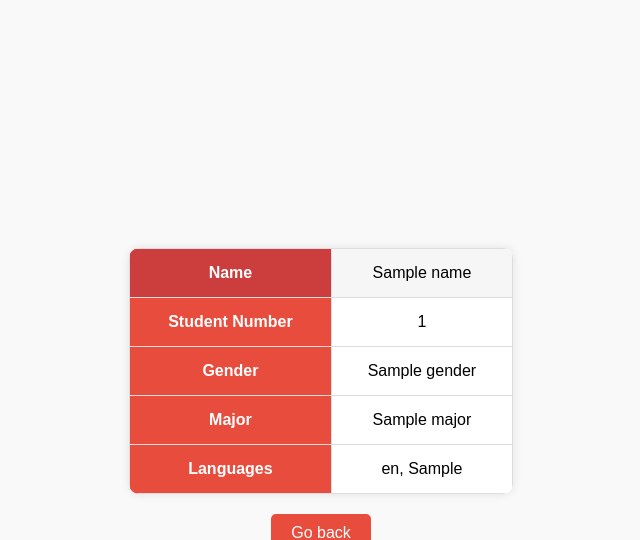
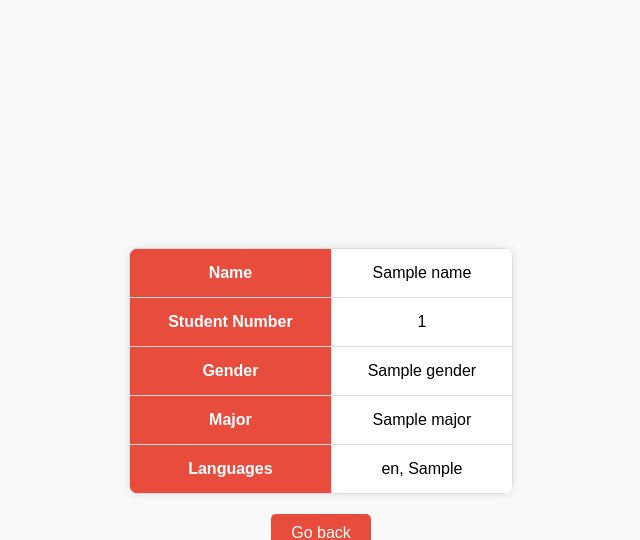
Before and after one commit to CSID-DGU/2024-2-OSSPrac-CROSS-05, a Flask app: template Subject3_1/templates/result.html in a window 1280 px wide, with the pointer over the restyled element. Shown: the top 540 px of the page, without its empty margins (319-959 px from the left). Run offline with Flask 3, Linux system fonts and the light colour scheme; the template is opened without the code that fills it: most values are stand-ins (such as "Sample title", 1, 10 or a date in 2020).

Commit message:
Apply features

```diff
--- a/Subject3_1/templates/result.html
+++ b/Subject3_1/templates/result.html
@@ -54,14 +54,6 @@
             text-decoration: none;
         }
 
-        tr:hover > td {
-            background-color: #F6F6F6;
-        }
-
-        tr:hover > th {
-            background-color: #CC3D3D;
-        }
-
         .button:hover {
             background-color: #d43f31;
         }
```
